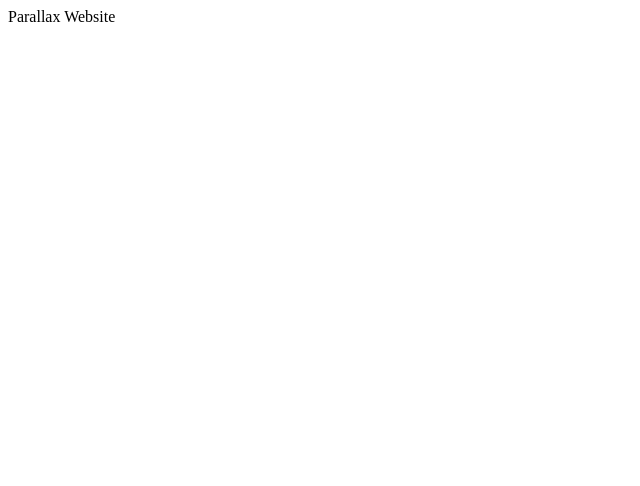
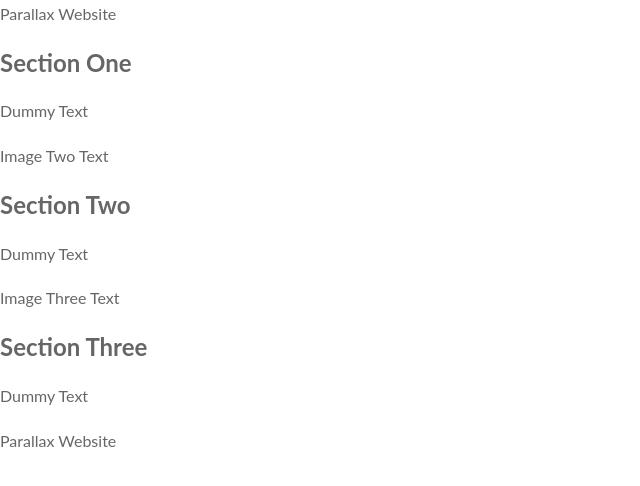
Before and after one commit to tonywzhang/Parallax-Demo, a plain HTML site: page index.html in a window 1280 px wide. Shown: the whole page, without its empty margins (0-640 px from the left). Drawn offline with Linux system fonts and the light colour scheme.

Commit message:
HTML Elements Inserted. Beginning CSS

```diff
--- a/css/style.css
+++ b/css/style.css
@@ -0,0 +1,9 @@
+body, html{
+  height: 100%;
+  margin: 0;
+  font-size: 16px;
+  font-family: "Lato", sans-serif;
+  font-weight: 400;
+  line-height: 1.8em;
+  color: #666;
+}
--- a/index.html
+++ b/index.html
@@ -13,5 +13,45 @@
           </span>
       </div>
     </div>
+
+    <section class = "section section-light">
+      <h2>Section One</h2>
+      <p> Dummy Text </p>
+    </section>
+
+    <div class="pimg2">
+      <div class="ptext">
+          <span class = "border">
+            Image Two Text
+          </span>
+      </div>
+    </div>
+
+    <section class = "section section-dark">
+      <h2>Section Two</h2>
+      <p> Dummy Text </p>
+    </section>
+
+    <div class="pimg3">
+      <div class="ptext">
+          <span class = "border">
+            Image Three Text
+          </span>
+      </div>
+    </div>
+
+    <section class = "section section-dark">
+      <h2>Section Three</h2>
+      <p> Dummy Text </p>
+    </section>
+
+    <div class="pimg1">
+      <div class="ptext">
+          <span class = "border">
+            Parallax Website
+          </span>
+      </div>
+    </div>
+
   </body>
 </html>
```
